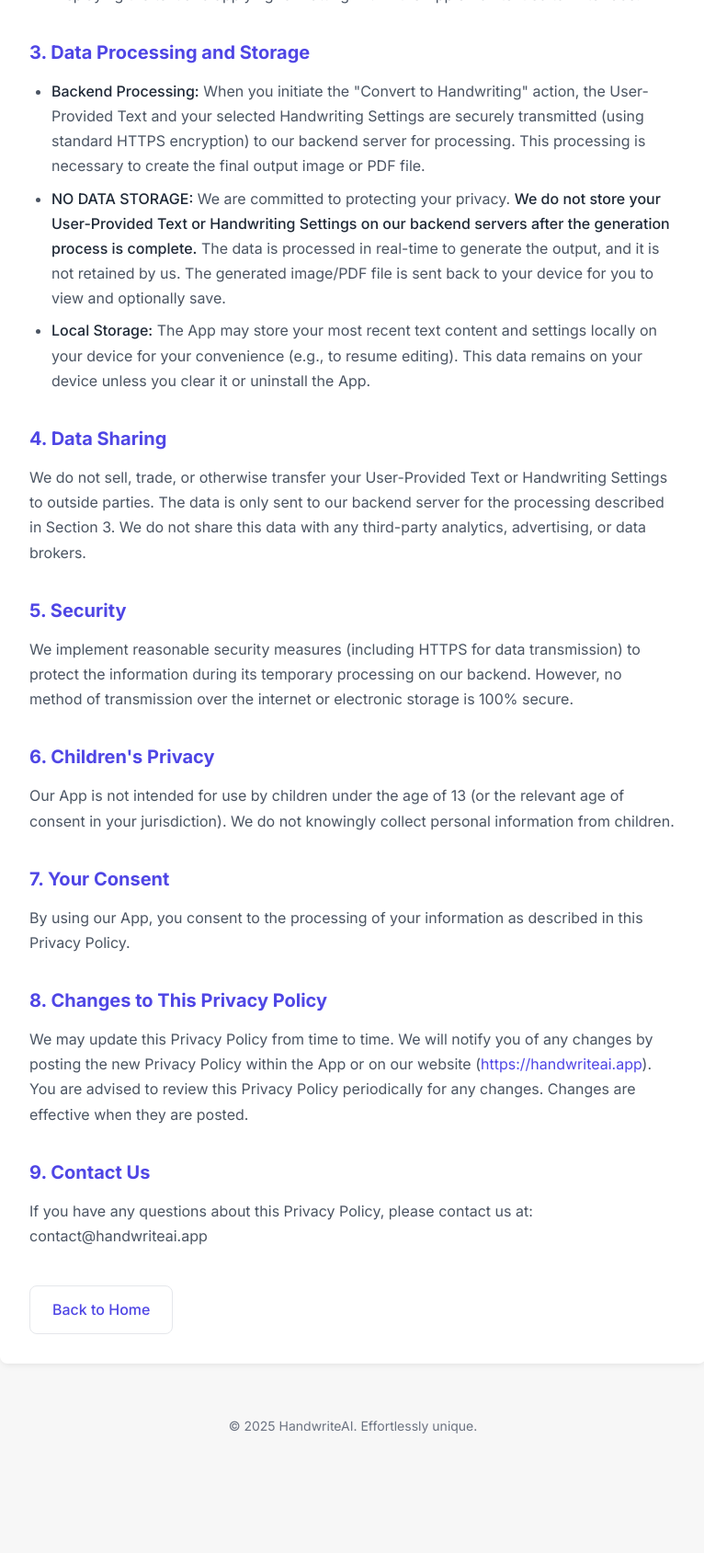
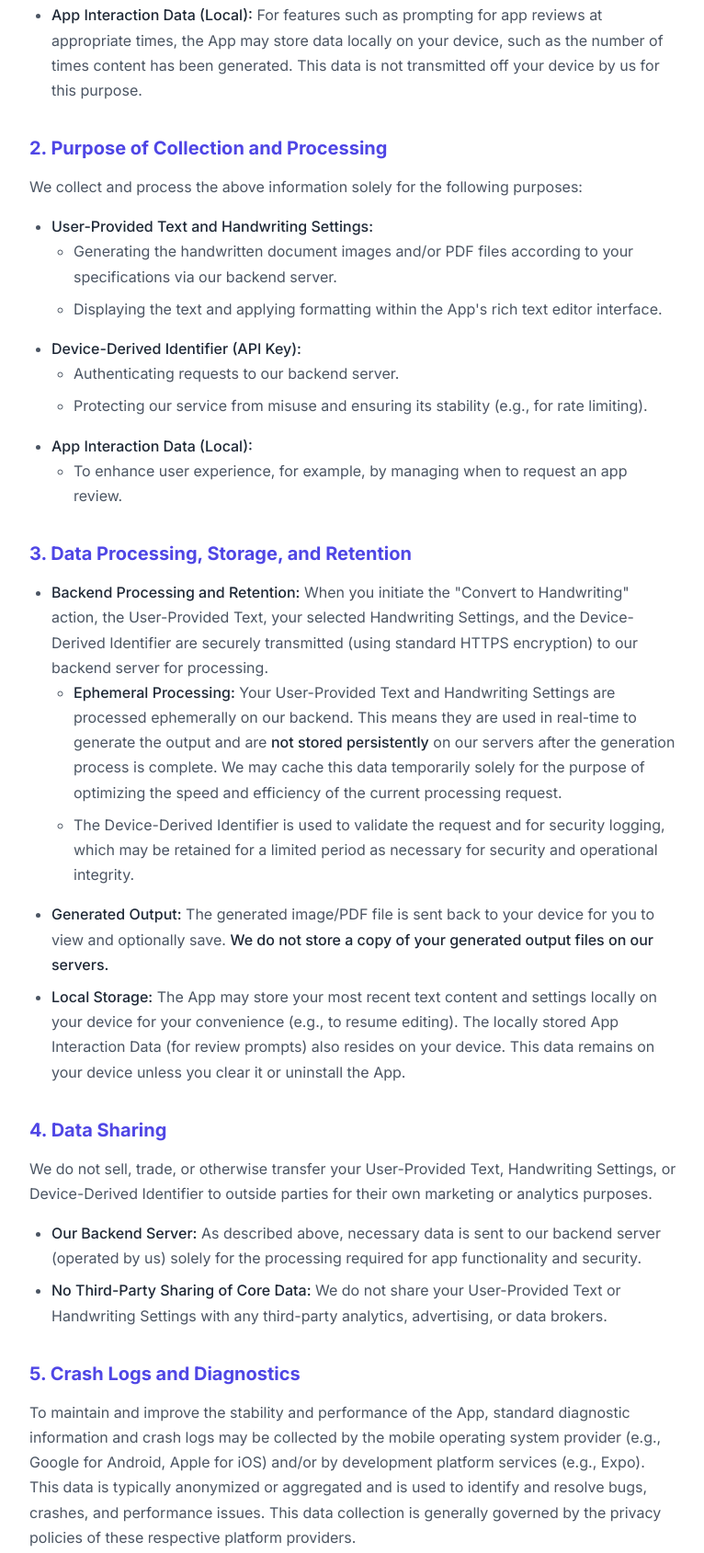
Before and after one commit to dortesy/handwriteai_app, a plain HTML site: page privacy-policy.html in a window 1280 px wide. Shown: the part 971-2660 px from the top of the page at 92% size, without its empty margins (256-1022 px from the left). Before the commit the page ends 2558 px from the top, so only its background shows below. Drawn offline with Linux system fonts and the light colour scheme.

Commit message:
privac policy update

```diff
--- a/privacy-policy.html
+++ b/privacy-policy.html
@@ -168,7 +168,7 @@
             <div class="privacy-policy">
                 <!-- Existing Privacy Policy Content Goes Here -->
                 <h1 id="privacy-policy-for-text-to-handwriting-converter-ai-handwriteai-">Privacy Policy for Text to Handwriting Converter AI (HandwriteAI)</h1>
-                <p><strong>Last Updated:</strong> March 31, 2025</p>
+                <p><strong>Last Updated:</strong> May 11, 2025</p>
 
                 <div class="developer-info">
                     <p><strong>Developer Contact Information:</strong><br>
@@ -176,39 +176,62 @@
                     contact@handwriteai.app <br>
                     <a href="https://handwriteai.app">https://handwriteai.app</a></p>
                 </div>
-
                 <p>Thank you for using Text to Handwriting Converter AI (&quot;HandwriteAI&quot;, &quot;the App&quot;, &quot;we&quot;, &quot;us&quot;, &quot;our&quot;). This Privacy Policy explains how we handle information when you use our mobile application.</p>
-
-                <h2 id="1-information-we-process">1. Information We Process</h2>
-                <p>To provide the core functionality of converting digital text into a handwritten style, the App processes the following information:</p>
+                <h2 id="1-information-we-collect-and-process">1. Information We Collect and Process</h2>
+                <p>To provide and secure the core functionality of converting digital text into a handwritten style, the App collects and processes the following information:</p>
                 <ul>
-                <li><strong>User-Provided Text:</strong> The text content you type or paste into the App&#39;s editor.</li>
-                <li><strong>Handwriting Settings:</strong> The configuration options you select within the App, including chosen font, font size, color, line height, letter spacing, paragraph spacing, paper background, desk background, language settings, and selected effects (blur, shading, texture, shadow, rotation, margins, randomizations, etc.).</li>
+                <li><strong>User-Provided Text:</strong> The text content you type or paste into the App&#39;s editor. This data is sent to our backend server for processing.</li>
+                <li><strong>Handwriting Settings:</strong> The configuration options you select within the App, including chosen font, font size, color, line height, letter spacing, paragraph spacing, paper background, desk background, language settings, and selected effects (blur, shading, texture, shadow, rotation, margins, randomizations, etc.). This data is sent to our backend server along with your text for processing.</li>
+                <li><strong>Device-Derived Identifier (API Key):</strong> To secure communication with our backend server and prevent abuse, the App generates a unique, anonymized identifier derived from your device&#39;s characteristics. This identifier (referred to as an API Key) is sent to our backend server with each request. It is not used to personally identify you or track you across other apps or services.</li>
+                <li><strong>App Interaction Data (Local):</strong> For features such as prompting for app reviews at appropriate times, the App may store data locally on your device, such as the number of times content has been generated. This data is not transmitted off your device by us for this purpose.</li>
                 </ul>
-                <h2 id="2-purpose-of-processing">2. Purpose of Processing</h2>
-                <p>We process the User-Provided Text and Handwriting Settings <strong>solely</strong> for the purpose of:</p>
+                <h2 id="2-purpose-of-collection-and-processing">2. Purpose of Collection and Processing</h2>
+                <p>We collect and process the above information solely for the following purposes:</p>
                 <ul>
+                <li><strong>User-Provided Text and Handwriting Settings:</strong><ul>
                 <li>Generating the handwritten document images and/or PDF files according to your specifications via our backend server.</li>
                 <li>Displaying the text and applying formatting within the App&#39;s rich text editor interface.</li>
                 </ul>
-                <h2 id="3-data-processing-and-storage">3. Data Processing and Storage</h2>
+                </li>
+                <li><strong>Device-Derived Identifier (API Key):</strong><ul>
+                <li>Authenticating requests to our backend server.</li>
+                <li>Protecting our service from misuse and ensuring its stability (e.g., for rate limiting).</li>
+                </ul>
+                </li>
+                <li><strong>App Interaction Data (Local):</strong><ul>
+                <li>To enhance user experience, for example, by managing when to request an app review.</li>
+                </ul>
+                </li>
+                </ul>
+                <h2 id="3-data-processing-storage-and-retention">3. Data Processing, Storage, and Retention</h2>
                 <ul>
-                <li><strong>Backend Processing:</strong> When you initiate the &quot;Convert to Handwriting&quot; action, the User-Provided Text and your selected Handwriting Settings are securely transmitted (using standard HTTPS encryption) to our backend server for processing. This processing is necessary to create the final output image or PDF file.</li>
-                <li><strong>NO DATA STORAGE:</strong> We are committed to protecting your privacy. <strong>We do not store your User-Provided Text or Handwriting Settings on our backend servers after the generation process is complete.</strong> The data is processed in real-time to generate the output, and it is not retained by us. The generated image/PDF file is sent back to your device for you to view and optionally save.</li>
-                <li><strong>Local Storage:</strong> The App may store your most recent text content and settings locally on your device for your convenience (e.g., to resume editing). This data remains on your device unless you clear it or uninstall the App.</li>
+                <li><strong>Backend Processing and Retention:</strong> When you initiate the &quot;Convert to Handwriting&quot; action, the User-Provided Text, your selected Handwriting Settings, and the Device-Derived Identifier are securely transmitted (using standard HTTPS encryption) to our backend server for processing.<ul>
+                <li><strong>Ephemeral Processing:</strong> Your User-Provided Text and Handwriting Settings are processed ephemerally on our backend. This means they are used in real-time to generate the output and are <strong>not stored persistently</strong> on our servers after the generation process is complete. We may cache this data temporarily solely for the purpose of optimizing the speed and efficiency of the current processing request.</li>
+                <li>The Device-Derived Identifier is used to validate the request and for security logging, which may be retained for a limited period as necessary for security and operational integrity.</li>
+                </ul>
+                </li>
+                <li><strong>Generated Output:</strong> The generated image/PDF file is sent back to your device for you to view and optionally save. <strong>We do not store a copy of your generated output files on our servers.</strong></li>
+                <li><strong>Local Storage:</strong> The App may store your most recent text content and settings locally on your device for your convenience (e.g., to resume editing). The locally stored App Interaction Data (for review prompts) also resides on your device. This data remains on your device unless you clear it or uninstall the App.</li>
                 </ul>
                 <h2 id="4-data-sharing">4. Data Sharing</h2>
-                <p>We do not sell, trade, or otherwise transfer your User-Provided Text or Handwriting Settings to outside parties. The data is only sent to our backend server for the processing described in Section 3. We do not share this data with any third-party analytics, advertising, or data brokers.</p>
-                <h2 id="5-security">5. Security</h2>
-                <p>We implement reasonable security measures (including HTTPS for data transmission) to protect the information during its temporary processing on our backend. However, no method of transmission over the internet or electronic storage is 100% secure.</p>
-                <h2 id="6-children-s-privacy">6. Children&#39;s Privacy</h2>
-                <p>Our App is not intended for use by children under the age of 13 (or the relevant age of consent in your jurisdiction). We do not knowingly collect personal information from children.</p>
-                <h2 id="7-your-consent">7. Your Consent</h2>
-                <p>By using our App, you consent to the processing of your information as described in this Privacy Policy.</p>
-                <h2 id="8-changes-to-this-privacy-policy">8. Changes to This Privacy Policy</h2>
-                <p>We may update this Privacy Policy from time to time. We will notify you of any changes by posting the new Privacy Policy within the App or on our website (<a href="https://handwriteai.app">https://handwriteai.app</a>). You are advised to review this Privacy Policy periodically for any changes. Changes are effective when they are posted.</p>
-                <h2 id="9-contact-us">9. Contact Us</h2>
+                <p>We do not sell, trade, or otherwise transfer your User-Provided Text, Handwriting Settings, or Device-Derived Identifier to outside parties for their own marketing or analytics purposes.</p>
+                <ul>
+                <li><strong>Our Backend Server:</strong> As described above, necessary data is sent to our backend server (operated by us) solely for the processing required for app functionality and security.</li>
+                <li><strong>No Third-Party Sharing of Core Data:</strong> We do not share your User-Provided Text or Handwriting Settings with any third-party analytics, advertising, or data brokers.</li>
+                </ul>
+                <h2 id="5-crash-logs-and-diagnostics">5. Crash Logs and Diagnostics</h2>
+                <p>To maintain and improve the stability and performance of the App, standard diagnostic information and crash logs may be collected by the mobile operating system provider (e.g., Google for Android, Apple for iOS) and/or by development platform services (e.g., Expo). This data is typically anonymized or aggregated and is used to identify and resolve bugs, crashes, and performance issues. This data collection is generally governed by the privacy policies of these respective platform providers.</p>
+                <h2 id="6-security">6. Security</h2>
+                <p>We implement reasonable security measures (including HTTPS for data transmission) to protect the information during its collection and temporary processing on our backend. The Device-Derived Identifier helps us secure our API. However, no method of transmission over the internet or electronic storage is 100% secure.</p>
+                <h2 id="7-children-s-privacy">7. Children&#39;s Privacy</h2>
+                <p>Our App is not intended for use by children under the age of 13 (or the relevant age of consent in your jurisdiction). We do not knowingly collect personal information from children. If we become aware that we have inadvertently collected such information, we will take steps to delete it.</p>
+                <h2 id="8-your-consent">8. Your Consent</h2>
+                <p>By using our App, you consent to the collection and processing of your information as described in this Privacy Policy.</p>
+                <h2 id="9-changes-to-this-privacy-policy">9. Changes to This Privacy Policy</h2>
+                <p>We may update this Privacy Policy from time to time. We will notify you of any changes by posting the new Privacy Policy within the App or on our website (<a href="https://handwriteai.app">https://handwriteai.app</a>), and we will update the &quot;Last Updated&quot; date at the top of this Privacy Policy. You are advised to review this Privacy Policy periodically for any changes. Changes are effective when they are posted.</p>
+                <h2 id="10-contact-us">10. Contact Us</h2>
                 <p>If you have any questions about this Privacy Policy, please contact us at: contact@handwriteai.app</p>
+
 
                 <a href="index.html" class="btn btn-secondary">Back to Home</a>
             </div>
```
Also changed, not shown: 1 other file.
